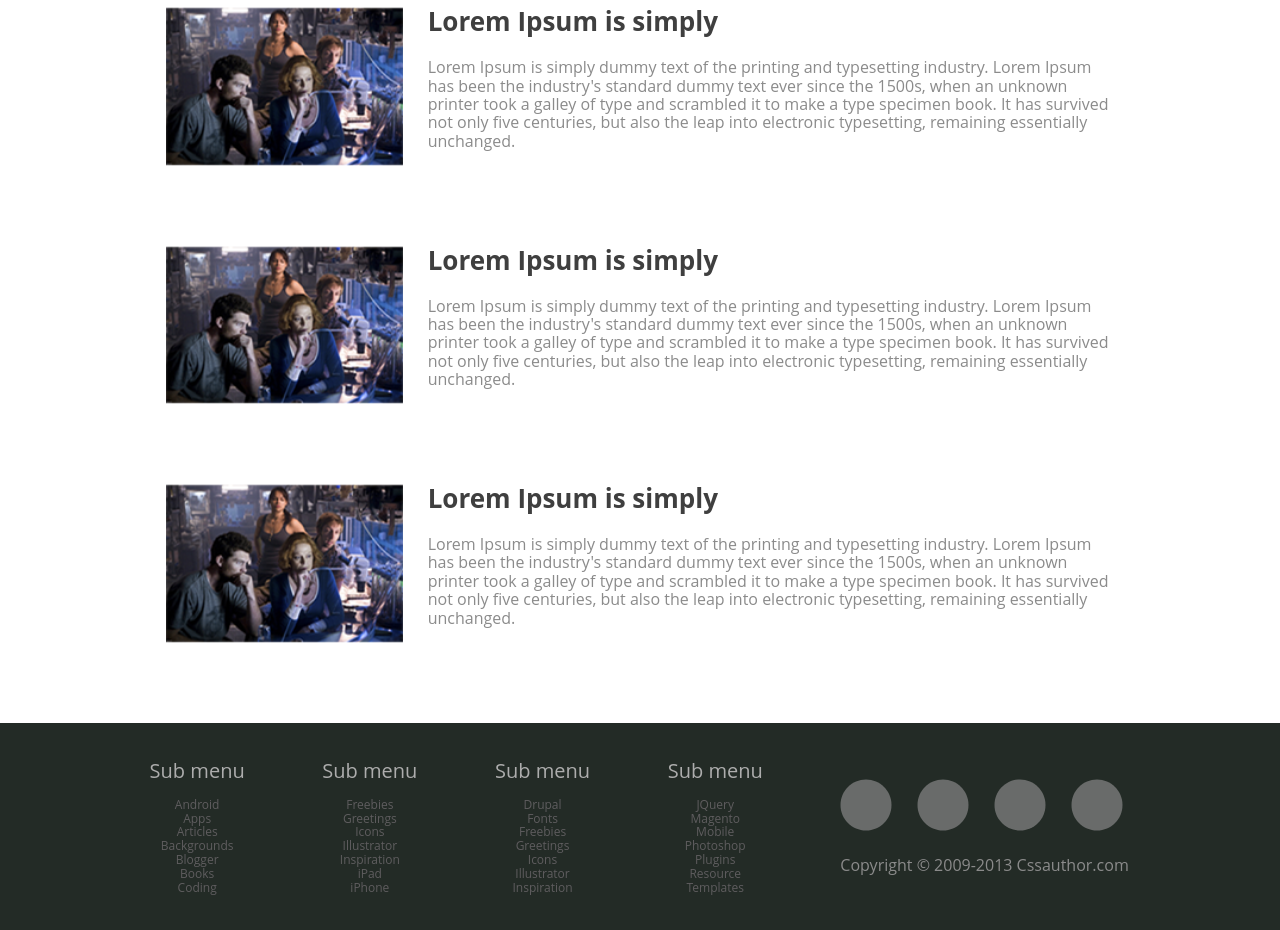
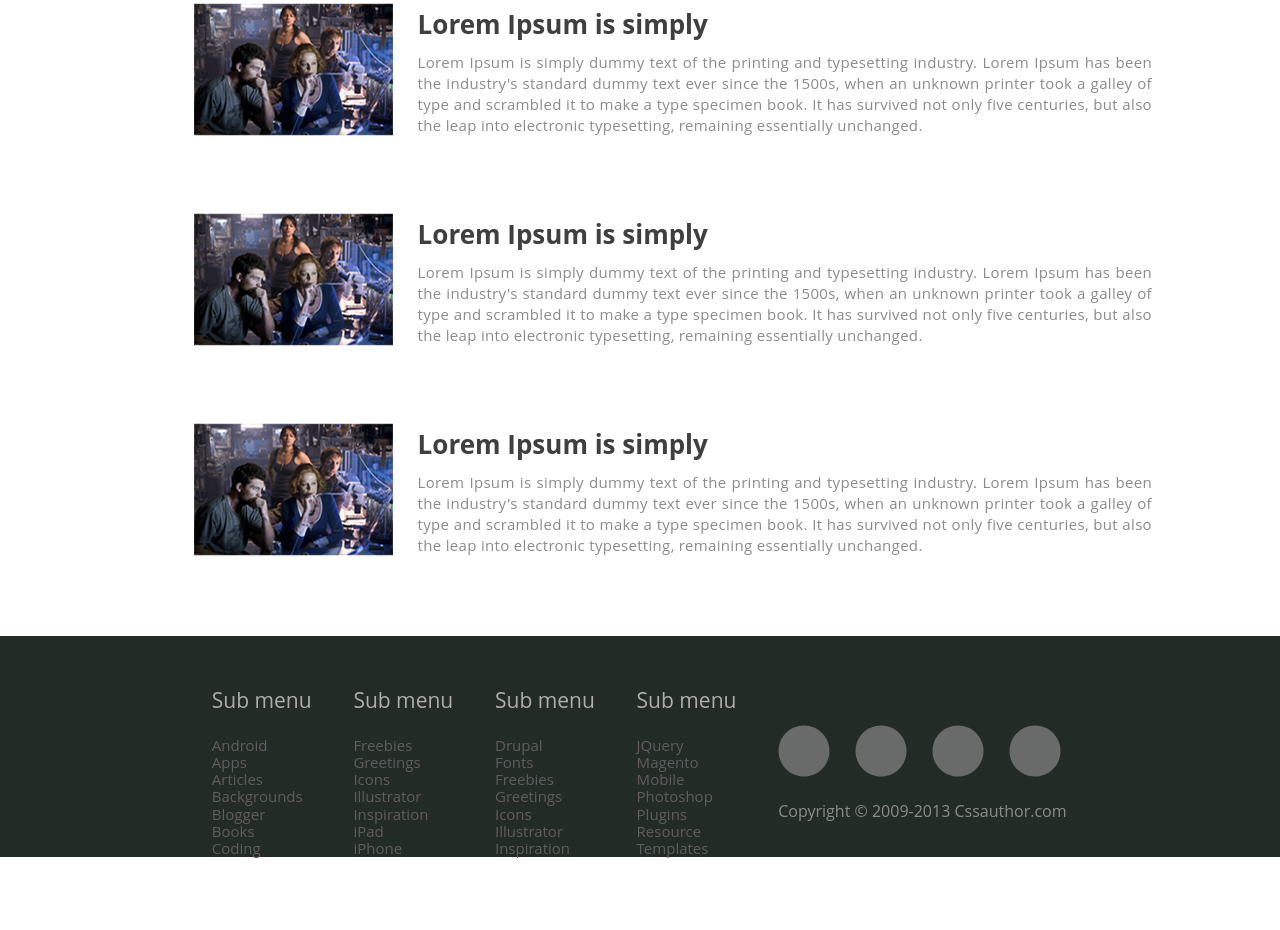
Before and after one commit to alexanderkalyupanov/alma-test-task, a website: page alma-test-task/index.html in a window 1280 px wide. Shown: the part 1096-2026 px from the top of the page. After the commit the page ends 1954 px from the top, so only its background shows below. Drawn offline with Linux system fonts and the light colour scheme.

Commit message:
fix: fixed styles for section services

```diff
--- a/alma-test-task/assets/css/style.scss
+++ b/alma-test-task/assets/css/style.scss
@@ -223,29 +223,37 @@ body {
 // Services section
 
 .services {
+  &__container {
+    max-width: 1024px;
+  }
   &__list {
-    margin-top: 6.25em;
+    margin-top: 6rem;
+    margin-bottom: 5rem;
     display: flex;
+    padding-left: 4.1rem;
     align-items: center;
-    gap: 80px;
+    gap: 77px;
     flex-direction: column;
   }
   &__item {
     display: flex;
-    max-width: 59.3em;
     gap: 25px;
   }
   &__title {
+    margin-top: 7px;
     font-size: 1.625em;
-    margin-bottom: 0.8em;
+    margin-bottom: 12px;
   }
   &__text {
     color: var(--dark-gray);
+      font-size: 0.9375rem;
+        line-height: 140%;
+        letter-spacing: 0.02rem;
+        text-align: justify;
   }
   &__images {
-    object-fit: cover;
-    width: 100%;
-    height: 100%;
+    max-width: 200px;
+    max-height: 200px;
   }
 }
 
@@ -254,28 +262,30 @@ body {
 
   background-color: #232b26;
   &__container {
-    margin-top: 80px;
-    padding: 2.25rem 4.5rem;
+    max-width: 940px;
+    // margin-top: 80px;
+    padding-top: 3.25rem;
     display: flex;
     justify-content: space-evenly;
     align-items: center;
+    flex-wrap: wrap;
   }
    &__list {
     display: flex;
-    align-items: center;
     flex-direction: column;
+    flex-wrap: wrap;
     span {
       color: #ADADAD;
-      font-size: 1.25rem;
+      font-size: 1.3125rem;
     }
   }
   &__item {
     color: #5f5d5f;
-    font-size: 0.75rem;
+    font-size: 0.9375rem;
     text-align: left;
   }
   &__item:first-of-type {
-    padding-top: 1rem;
+    padding-top: 1.5rem;
   }
   &__socials-box {
     display: flex;
--- a/alma-test-task/index.html
+++ b/alma-test-task/index.html
@@ -99,7 +99,7 @@
         </div>
       </section>
       <section class="services">
-        <div class="container">
+        <div class="container services__container">
           <div class="services__list">
             <div class="services__item">
               <img
```
Also changed, not shown: alma-test-task/assets/css/style.css, 1 other file.
